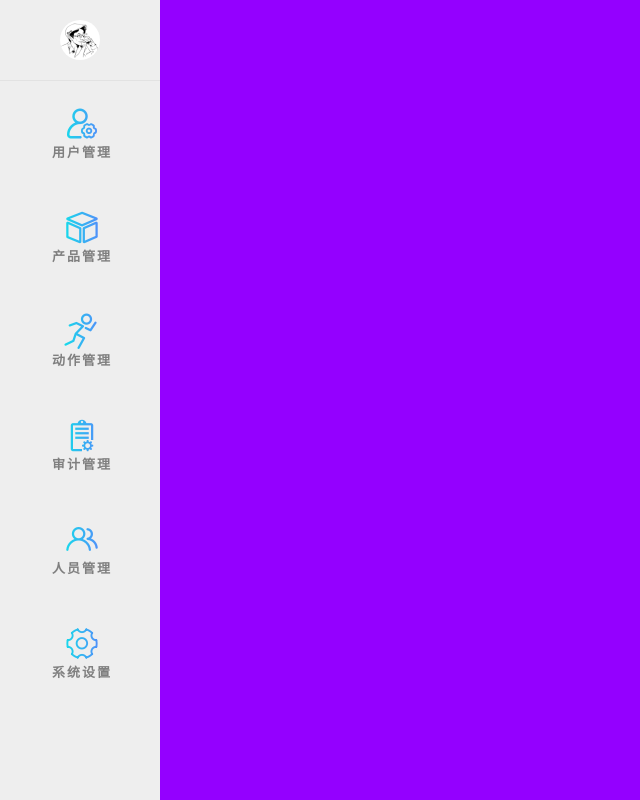
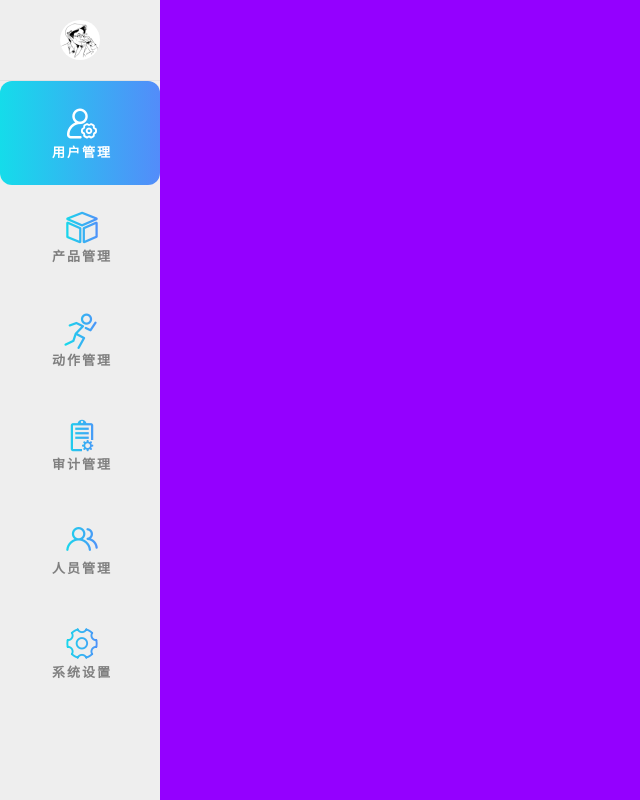
Before and after one commit to nightBuger/TaskTimeClient, a Vue app: page / in a window 1280 px wide. Shown: the whole page, without its empty margins (0-640 px from the left). Built offline with nearby package versions, Linux system fonts and the light colour scheme; the HTML template or start-up script is replaced by a standard one.

Commit message:
基本实现了导航栏效果, 只是没有做悬停动画

```diff
--- a/src/render/App.vue
+++ b/src/render/App.vue
@@ -7,10 +7,11 @@
         </div>
         <div class="menubar">
           <ul>
-            <li v-for="(mod,index) in modules" :key="index" class="menumodel">
+            <li v-for="(mod,index) in modules" :key="'modules'+index" class="menumodel" :class="menuClass(index)" @click="changeNavi(index)">
               <div class="naviitem">
                 <!-- <img class="naviiconimg" :src=mod.imgpath> -->
-                <i class="iconfont" :class=mod.fontname ></i>
+                <!-- activeitem选中状态 mod.fontname各自选项的icon样式-->
+                <i class="iconfont" :class="mod.fontname"></i>
                 <!-- <iconfontVue></iconfontVue> -->
                 <p>{{ mod.name }}</p>
               </div>
@@ -79,7 +80,7 @@ body {
     // justify-content: space-between;
     // align-content: center;
     .menumodel {
-
+      border-radius: 1.2rem;
       // height: 10rem;
       max-width: 100%;
       display: flex;
@@ -121,20 +122,15 @@ body {
   width: 100%;
   margin: 0.2rem;
 }
-.naviitem:active{
-  background: -webkit-linear-gradient(left,#15DCEA ,#538CFA);
-  .iconfont{
-    background: white;
-    background-clip: text;
-    -webkit-background-clip: text;
-    -webkit-text-fill-color: transparent;
-  }
-}
+
 .naviitem:hover{
   border-radius: 1.2rem;
   transform: translate(-2px);
   // background: -webkit-linear-gradient(left,#15DCEA ,#538CFA);
-  background-color: rgba($color: gray, $alpha: 0.2)
+  background-color: rgba($color: gray, $alpha: 0.2);
+  // p {
+  //   font-size: 0;
+  // }
 }
 .menumodel p {
   font-size: 1.3rem;
@@ -148,10 +144,31 @@ body {
   -webkit-background-clip: text;
   -webkit-text-fill-color: transparent;
 }
+.activeitem{
+  background: -webkit-linear-gradient(left,#15DCEA ,#538CFA);
+  border-radius: 1.2rem;
+  .iconfont{
+    background: white;
+    background-clip: text;
+    -webkit-background-clip: text;
+    -webkit-text-fill-color: transparent;
+  }
+  p {
+    color:white;
+  }
+}
 .views {
   background-color: #9400FF;
   flex-grow: 1;
   flex-basis: 16rem;
+}
+@keyframes navi_hover_icon {
+  0%{
+
+  }
+  100%{
+    font-size:0;
+  }
 }
 
 </style>
@@ -160,36 +177,57 @@ body {
 export default {
   data() {
     return {
+      selectIndex:0,
       modules: [
         {
           name: "用户管理",
-          fontname:"iconfont icon-yonghuguanli"
+          fontname:"icon-yonghuguanli",
+          active:true
         },
         {
           name: "产品管理",
-          fontname:"iconfont icon-chanpinguanli"
+          fontname:"icon-chanpinguanli",
+          active:false
         },
         {
           name: "动作管理",
-          fontname:"iconfont icon-dongzuoguanli"
+          fontname:"icon-dongzuoguanli",
+          active:false
         },
         {
           name: "审计管理",
-          fontname:"iconfont icon-shenjiguanli"
+          fontname:"icon-shenjiguanli",
+          active:false
         },
         {
           name: "人员管理",
-          fontname:"iconfont icon-renyuanguanli"
+          fontname:"icon-renyuanguanli",
+          active:false
         },
         {
           name: "系统设置",
-          fontname:"iconfont icon-xitongshezhi"
+          fontname:"icon-xitongshezhi",
+          active:false
         }
       ]
     }
   },
   components:{
 
+  },
+  methods:{
+    changeNavi(index) {
+      this.selectIndex=index;
+    },
+    menuClass(index){
+      let sty = {
+        'activeitem':false
+      }
+      if (index === this.selectIndex){
+        sty['activeitem'] = true;
+      }
+      return sty;
+    }
   }
 }
 </script>
```
